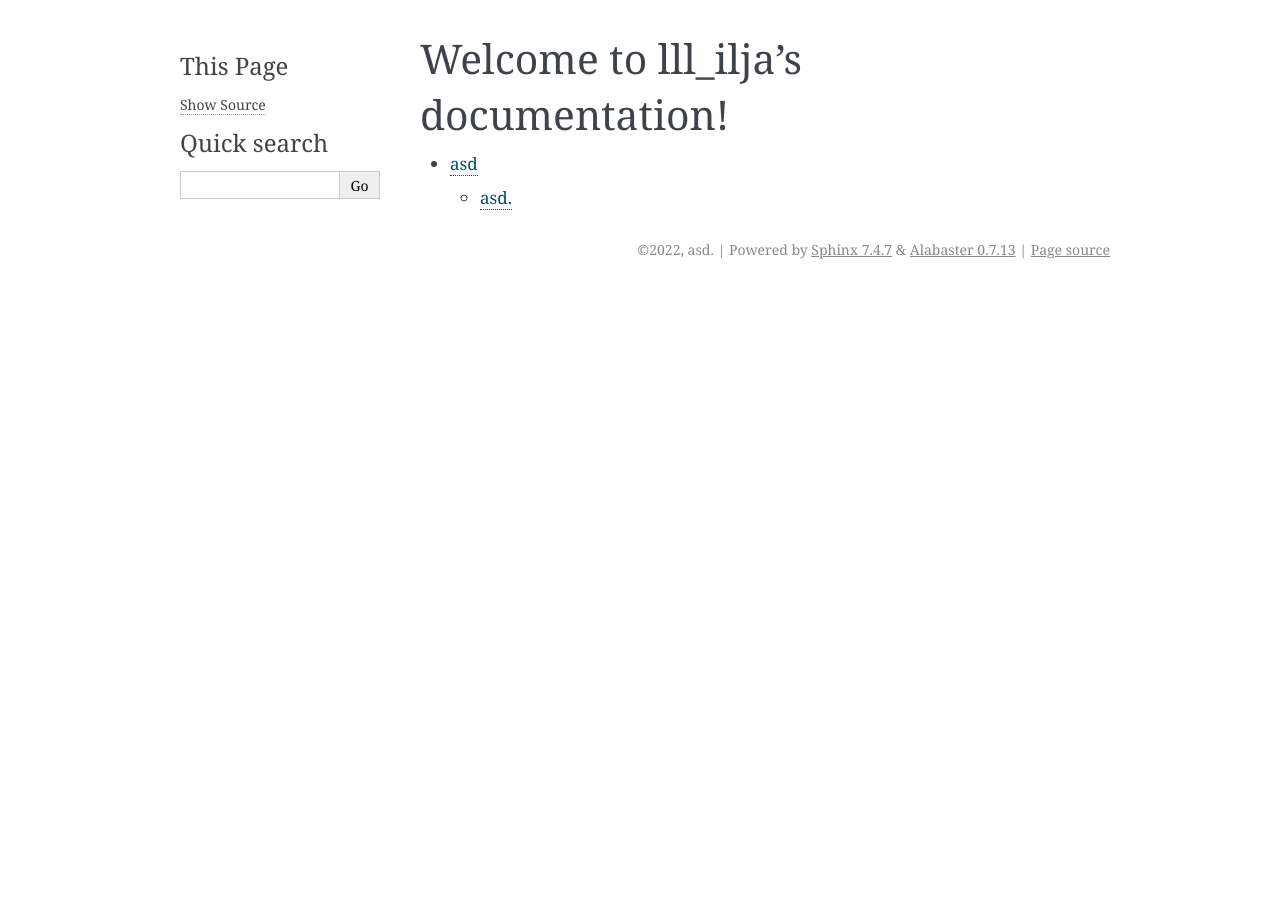
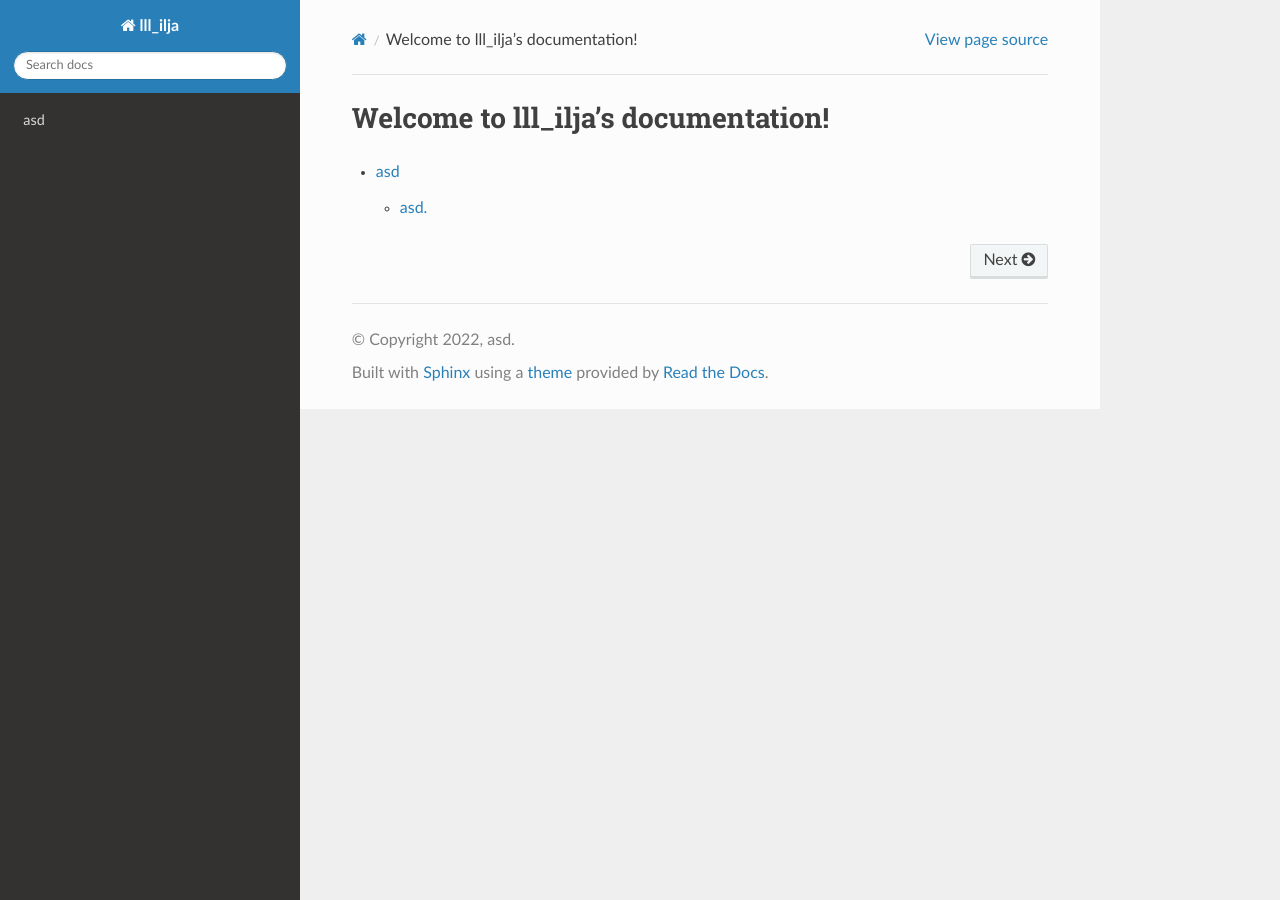
Before and after one commit to iljastas/pyPTC, a Sphinx documentation site: the page built from docs/index.rst, in a window 1280 px wide. Built offline with Sphinx 7.4.7 and the Read the Docs theme 2.0.0, drawn with Linux system fonts in a browser that asks for light colours.

Commit message:
change readthedocs theme

```diff
--- a/docs/conf.py
+++ b/docs/conf.py
@@ -13,7 +13,7 @@
 # import os
 # import sys
 # sys.path.insert(0, os.path.abspath('.'))
-
+import sphinx_rtd_theme
 
 # -- Project information -----------------------------------------------------
 
@@ -30,7 +30,8 @@ release = 'v1'
 # Add any Sphinx extension module names here, as strings. They can be
 # extensions coming with Sphinx (named 'sphinx.ext.*') or your custom
 # ones.
-extensions = ['myst_parser'
+extensions = [  'myst_parser',
+                'sphinx_rtd_theme'
 ]
 
 # Add any paths that contain templates here, relative to this directory.
@@ -47,7 +48,7 @@ exclude_patterns = []
 # The theme to use for HTML and HTML Help pages.  See the documentation for
 # a list of builtin themes.
 #
-html_theme = 'alabaster'
+html_theme = 'sphinx_rtd_theme'
 
 # Add any paths that contain custom static files (such as style sheets) here,
 # relative to this directory. They are copied after the builtin static files,
```
